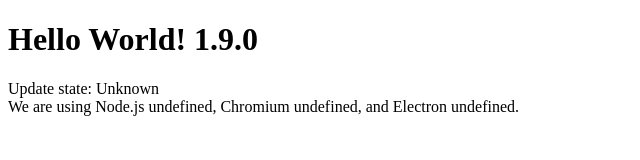
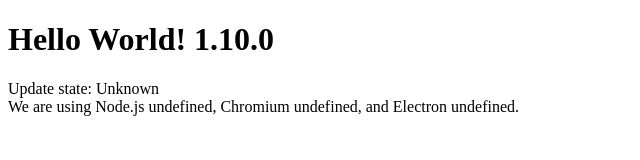
Before and after one commit to ert78gb/electron-playground, an Electron app: page src/index.html in a window 800 px wide. Shown: the full height of the page, 0-640 px from the left. Drawn offline with Linux system fonts and the light colour scheme; no server answers.

Commit message:
feat(app): read app version from package.json

```diff
--- a/src/index.html
+++ b/src/index.html
@@ -13,7 +13,7 @@
     <button type="button" id="updateButton">Update</button>
     <button type="button" id="noUpdateButton">Close</button>
   </div>
-  <h1>Hello World! 1.9.0</h1>
+  <h1>Hello World! <span id="appVersion"></span></h1>
   <div id="update-state">
     Update state: Unknown
   </div>
--- a/src/renderer.js
+++ b/src/renderer.js
@@ -4,6 +4,7 @@
 
 const ipcRenderer = require('electron').ipcRenderer
 
+const packageJson = require('../package.json')
 const ipcEvents = require('./ipc-events')
 
 // =======================================
@@ -52,3 +53,5 @@
   const div = document.getElementById('update-available-panel');
   div.className = div.className + ' hidden'
 })
+
+document.getElementById('appVersion').innerHTML = packageJson.version
```
